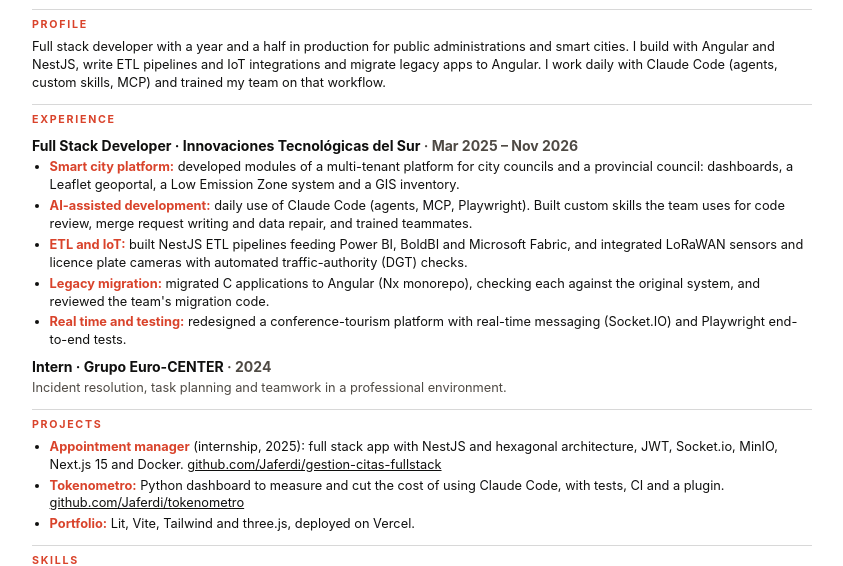
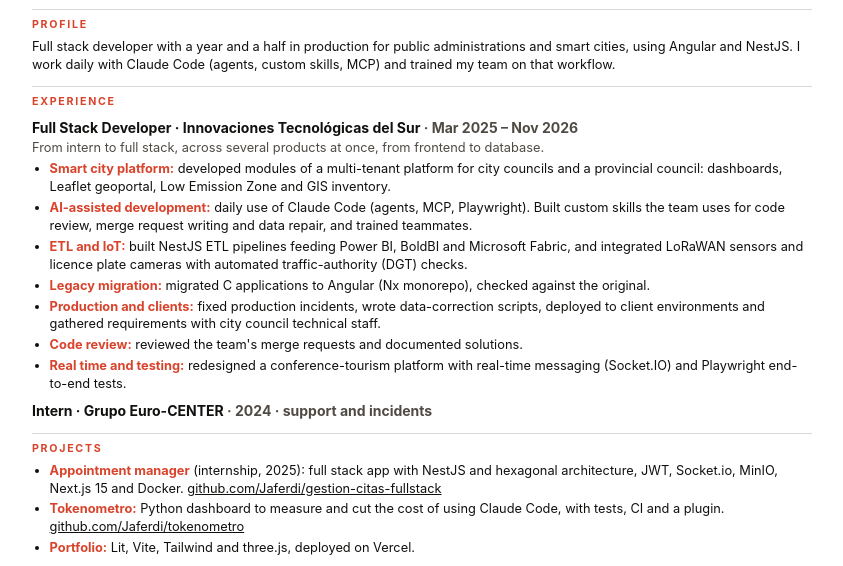
Before and after one commit to Jaferdi/Portfolio, a website: page public/cv/javier-ferrer-cv-en.html in a window 1280 px wide. Shown: the part 182-748 px from the top of the page, without its empty margins (218-1061 px from the left). Drawn offline with Linux system fonts and the light colour scheme.

Commit message:
CV: trayectoria, producción y clientes, revisión de código
Co-Authored-By: Claude Opus 5.5 <noreply@anthropic.com>

```diff
--- a/public/cv/javier-ferrer-cv-en.html
+++ b/public/cv/javier-ferrer-cv-en.html
@@ -38,18 +38,20 @@ ul.lead li{margin-bottom:3px}ul.lead li b:first-child{color:#d9432b}.skills{marg
 <main class="page">
 <div class="topbar"><a href="/#cv">Back to portfolio</a><button type="button" onclick="window.print()">Print / save as PDF</button></div>
 <header><h1>Javier Ferrer Díaz</h1><p class="role">Full Stack Developer · Angular · NestJS · AI-Assisted Development</p><div class="contact"><span>javierferrerdiaz1@gmail.com</span><span>Granada, Spain</span><a href="https://github.com/Jaferdi">github.com/Jaferdi</a><a href="https://linkedin.com/in/javierfd1">linkedin.com/in/javierfd1</a><a href="https://portfolio-jaferdi.vercel.app">portfolio-jaferdi.vercel.app</a></div></header>
-<h2>Profile</h2><p>Full stack developer with a year and a half in production for public administrations and smart cities. I build with Angular and NestJS, write ETL pipelines and IoT integrations and migrate legacy apps to Angular. I work daily with Claude Code (agents, custom skills, MCP) and trained my team on that workflow.</p>
+<h2>Profile</h2><p>Full stack developer with a year and a half in production for public administrations and smart cities, using Angular and NestJS. I work daily with Claude Code (agents, custom skills, MCP) and trained my team on that workflow.</p>
 <h2>Experience</h2>
 <h3>Full Stack Developer · Innovaciones Tecnológicas del Sur <span class="meta">· Mar 2025 – Nov 2026</span></h3>
+<p class="muted" style="margin:0 0 3px">From intern to full stack, across several products at once, from frontend to database.</p>
 <ul class="lead">
-<li><b>Smart city platform:</b> developed modules of a multi-tenant platform for city councils and a provincial council: dashboards, a Leaflet geoportal, a Low Emission Zone system and a GIS inventory.</li>
+<li><b>Smart city platform:</b> developed modules of a multi-tenant platform for city councils and a provincial council: dashboards, Leaflet geoportal, Low Emission Zone and GIS inventory.</li>
 <li><b>AI-assisted development:</b> daily use of Claude Code (agents, MCP, Playwright). Built custom skills the team uses for code review, merge request writing and data repair, and trained teammates.</li>
 <li><b>ETL and IoT:</b> built NestJS ETL pipelines feeding Power BI, BoldBI and Microsoft Fabric, and integrated LoRaWAN sensors and licence plate cameras with automated traffic-authority (DGT) checks.</li>
-<li><b>Legacy migration:</b> migrated C applications to Angular (Nx monorepo), checking each against the original system, and reviewed the team's migration code.</li>
+<li><b>Legacy migration:</b> migrated C applications to Angular (Nx monorepo), checked against the original.</li>
+<li><b>Production and clients:</b> fixed production incidents, wrote data-correction scripts, deployed to client environments and gathered requirements with city council technical staff.</li>
+<li><b>Code review:</b> reviewed the team's merge requests and documented solutions.</li>
 <li><b>Real time and testing:</b> redesigned a conference-tourism platform with real-time messaging (Socket.IO) and Playwright end-to-end tests.</li>
 </ul>
-<h3>Intern · Grupo Euro-CENTER <span class="meta">· 2024</span></h3>
-<p class="muted">Incident resolution, task planning and teamwork in a professional environment.</p>
+<h3>Intern · Grupo Euro-CENTER <span class="meta">· 2024 · support and incidents</span></h3>
 <h2>Projects</h2>
 <ul class="lead">
 <li><b>Appointment manager</b> (internship, 2025): full stack app with NestJS and hexagonal architecture, JWT, Socket.io, MinIO, Next.js 15 and Docker. <a href="https://github.com/Jaferdi/gestion-citas-fullstack">github.com/Jaferdi/gestion-citas-fullstack</a></li>
```
Also changed, not shown: public/cv/javier-ferrer-cv-es.html (+7 -5 lines), dist/cv/javier-ferrer-cv-en.html, dist/cv/javier-ferrer-cv-es.html, 4 other files.
